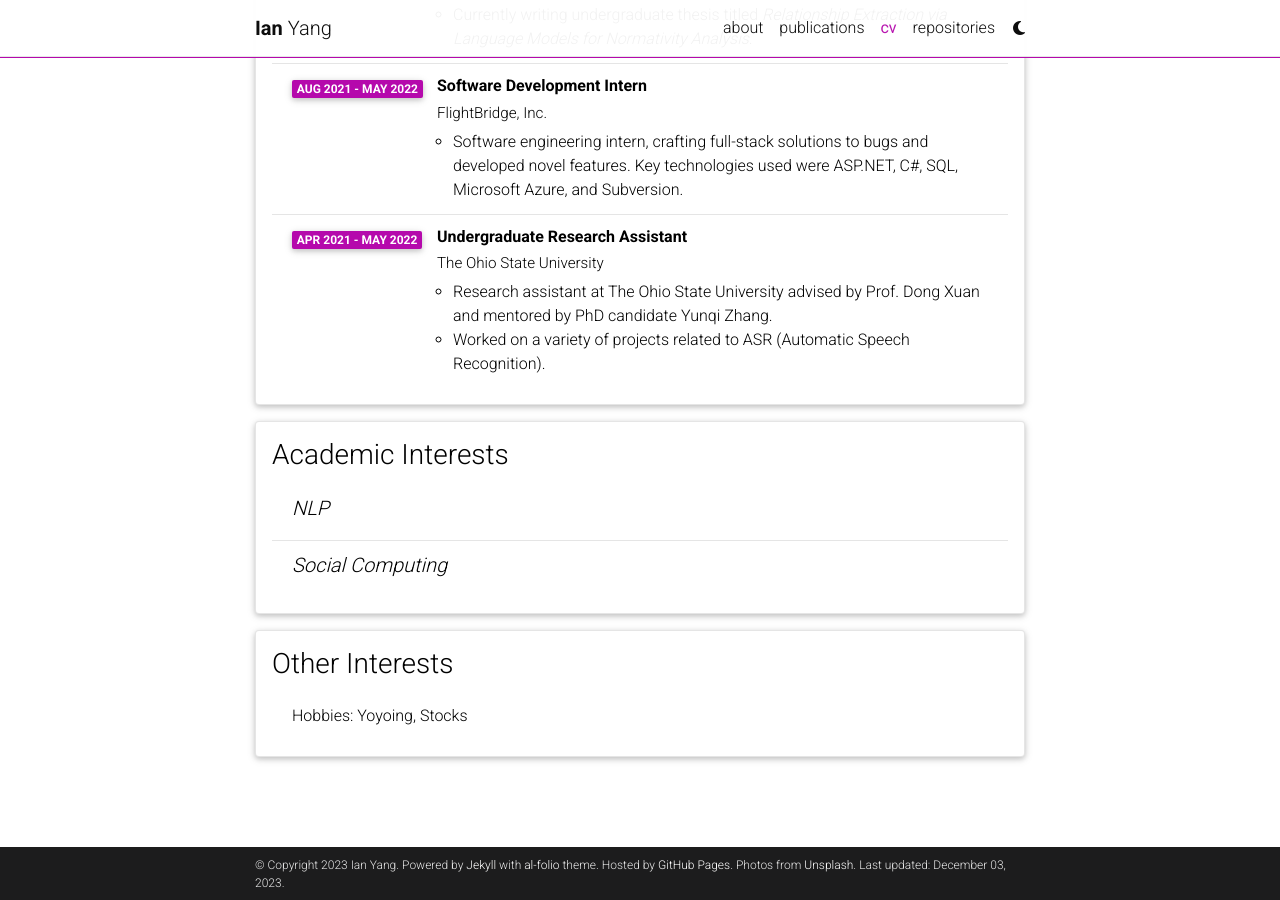
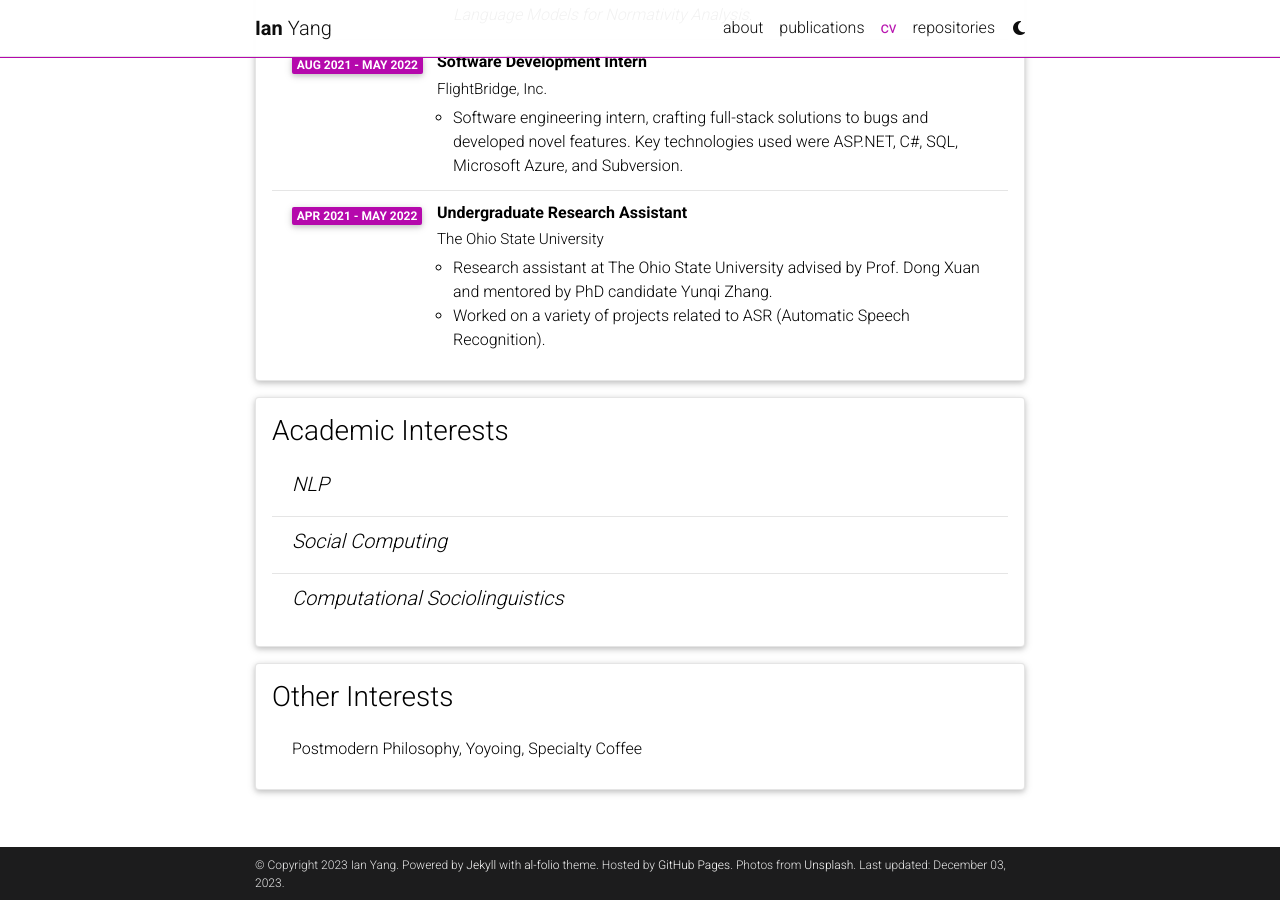
Before and after one commit to ian-yang-02/ian-yang-02.github.io, a Jekyll site: the page built from _pages/cv.md, in a window 1280 px wide and 900 px high, scrolled down 777 px. Built offline with Jekyll 4.4.1, drawn with Linux system fonts in a browser that asks for light colours; comment, search, counter and statistics services are not loaded; a style sheet for code colours, icons or effects is not loaded.

Commit message:
some changes

```diff
--- a/_data/cv.yml
+++ b/_data/cv.yml
@@ -16,7 +16,6 @@
       year: Expected May 2024
       description:
         - "Major/Cumulative GPA: 4.00/3.92"
-        - Minor in Mathematics
     # - title: Federal teaching diploma
     #   institution: Eidgenössische Technische Hochschule, Zurich, Switzerland
     #   year: 1900
@@ -77,6 +76,7 @@
   contents:
     - title: NLP
     - title: Social Computing
+    - title: Computational Sociolinguistics
       # items:
       #   - Description 1.
       #   - Description 2.
@@ -84,4 +84,4 @@
 - title: Other Interests
   type: list
   contents:
-    - "Hobbies: Yoyoing, Stocks"
+    - Postmodern Philosophy, Yoyoing, Specialty Coffee
```
Also changed, not shown: 1 other file.
